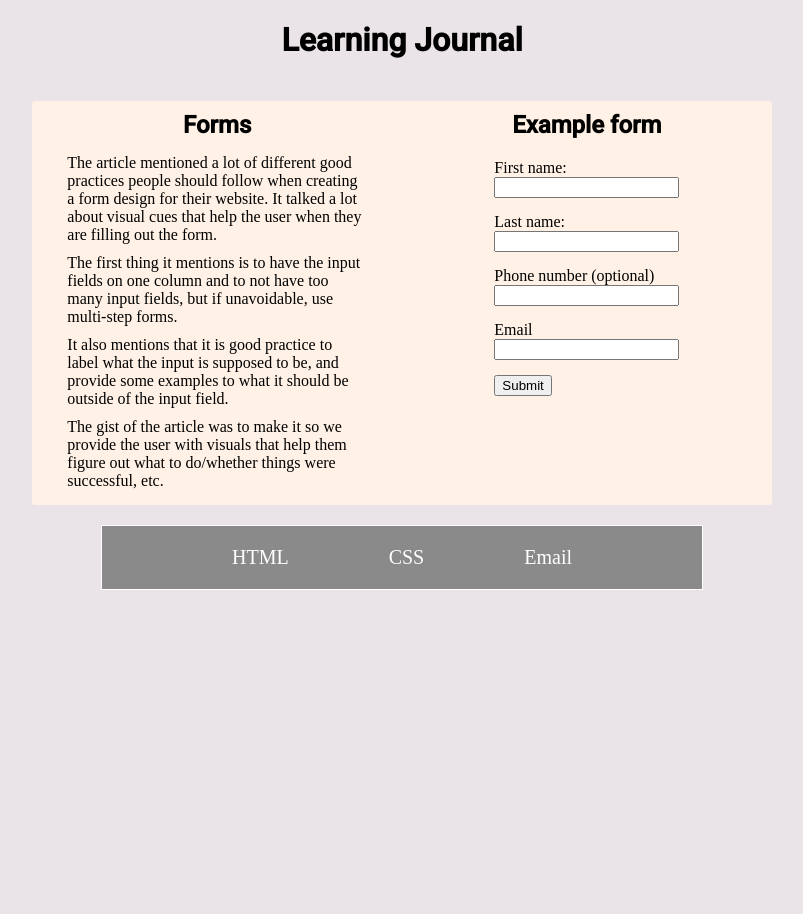
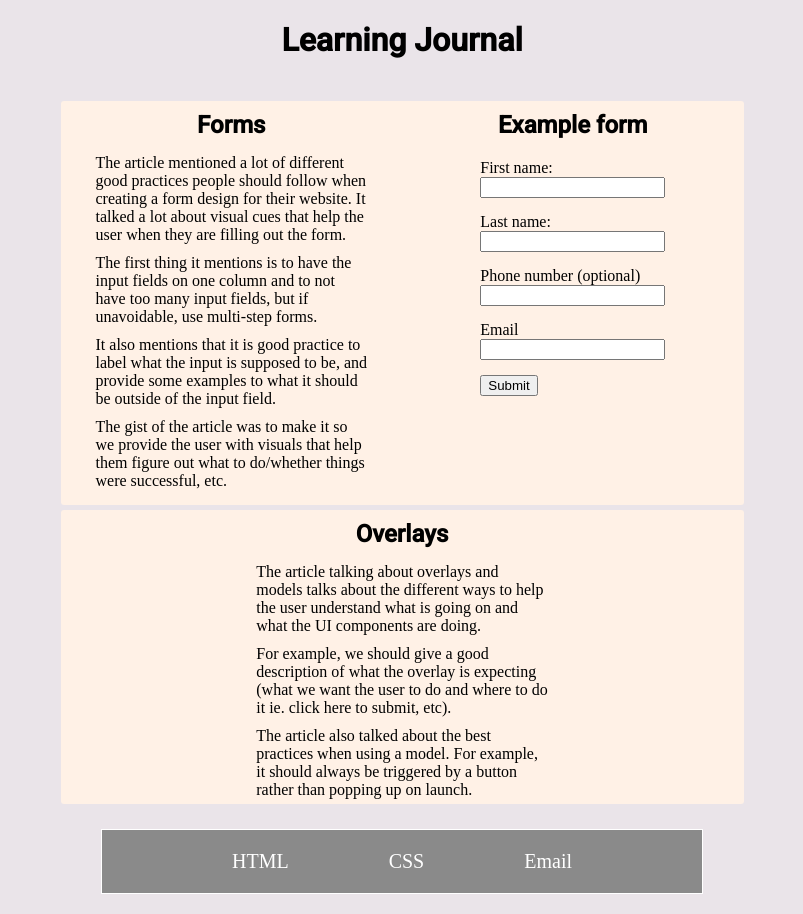
Before and after one commit to rachoi/des, a plain HTML site: page learning_journal/index.html in a window 1280 px wide. Shown: the top 914 px of the page, without its empty margins (281-1084 px from the left). Before the commit the page ends 800 px from the top, so only its background shows below. Drawn offline with Linux system fonts and the light colour scheme.

Commit message:
Learning 2

```diff
--- a/learning_journal/index.html
+++ b/learning_journal/index.html
@@ -56,6 +56,25 @@
                 </div>
             </section>
 
+            <section class="flex-content" id="learning1">
+                <div class="flex-container-content">
+                    <h1 class="statement-header"> Overlays </h1>
+
+                    <div class="statement">
+                        <p> The article talking about overlays and models talks about the different ways to help the user understand what is going on and what the UI components are doing.</p>
+                    </div>
+
+                    <div class="statement">
+                        <p> For example, we should give a good description of what the overlay is expecting (what we want the user to do and where to do it ie. click here to submit, etc).</p>
+                    </div>
+
+                    <div class="statement">
+                        <p> The article also talked about the best practices when using a model. For example, it should always be triggered by a button rather than popping up on launch.</p>
+                    </div>
+
+                </div>
+
+            </section>
 
             <footer class="flex-container-footer">
                 <a href="https://validator.w3.org/check?uri=https://rachoi.github.io/des/learning_journal/index.html" class="footer-a">HTML</a>
--- a/learning_journal/styles.css
+++ b/learning_journal/styles.css
@@ -34,17 +34,23 @@ h3 {
 }
 
 .flex-content {
+    width: 50%;
     display: flex;
     justify-content: center;
     /* align-items: center; */
+    /* width: 100%; */
+
     flex-direction: row;
+    margin-bottom: 5px;
+    border-radius: 3px;
+    background-color: #fff1e6;
 }
 
 .flex-container-content {
     width: 50%;
     height: 100%;
     display: flex;
-     align-items: center;
+    align-items: center;
     flex-direction: column;
     margin: 0 10px;
 }
@@ -67,8 +73,7 @@ input {
 }
 
 #learning {
-    background-color: #fff1e6;
-    border-radius: 3px;
+
 }
 
 #footer {
```
